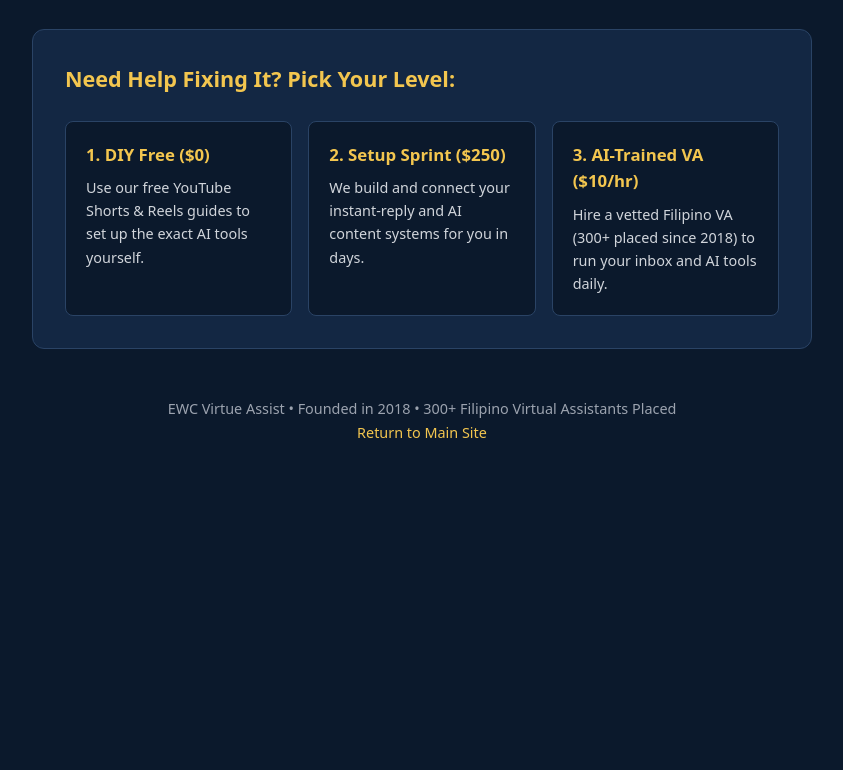
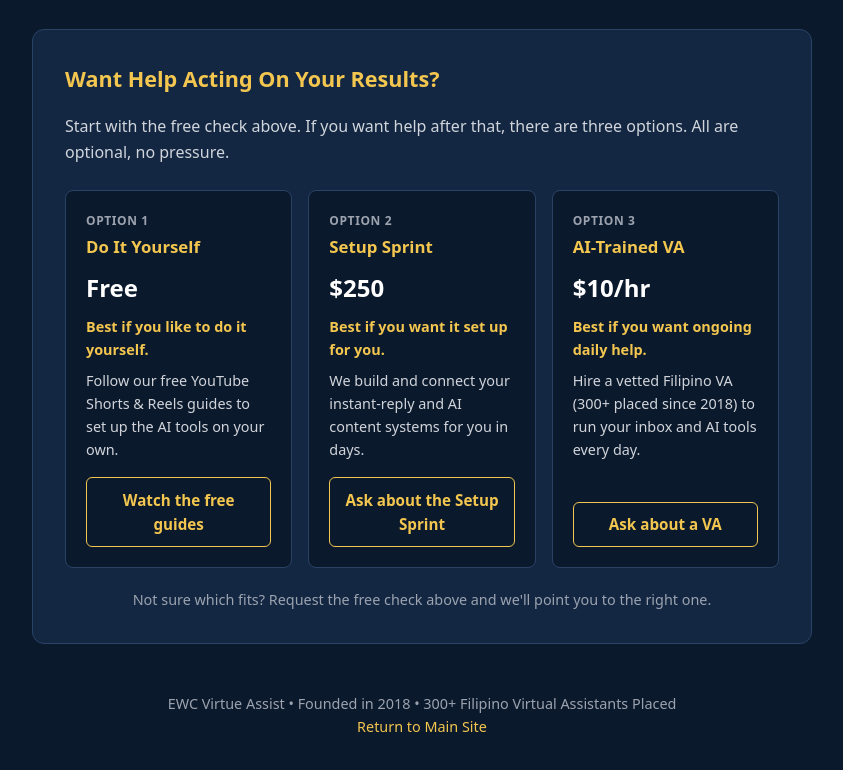
Before and after one commit to ewcvirtueassist/ewc-virtue-assist, a plain HTML site: page audit.html in a window 1280 px wide. Shown: the part 704-1474 px from the top of the page, without its empty margins (218-1061 px from the left). Before the commit the page ends 1196 px from the top, so only its background shows below. Drawn offline with Linux system fonts and the light colour scheme.

Commit message:
Add service tier options for user assistance
Added new tier options for assistance services with descriptions and links.

```diff
--- a/audit.html
+++ b/audit.html
@@ -91,6 +91,57 @@
       color: #f3c64f;
       font-size: 1.05rem;
     }
+    .tier-intro {
+  color: #d1d5db;
+  margin: 0 0 0.5rem 0;
+}
+.tier-box {
+  display: flex;
+  flex-direction: column;
+}
+.tier-step {
+  font-size: 0.75rem;
+  font-weight: 700;
+  letter-spacing: 0.05em;
+  text-transform: uppercase;
+  color: #9ca3af;
+  margin-bottom: 0.25rem;
+}
+.tier-price {
+  font-size: 1.5rem;
+  font-weight: 800;
+  color: #ffffff;
+  margin: 0 0 0.5rem 0;
+}
+.tier-best {
+  font-size: 0.9rem;
+  font-weight: 700;
+  color: #f3c64f;
+  margin: 0 0 0.5rem 0;
+}
+.tier-desc {
+  font-size: 0.9rem;
+  color: #d1d5db;
+  margin: 0 0 1rem 0;
+}
+.tier-link {
+  margin-top: auto;
+  display: block;
+  text-align: center;
+  border: 1px solid #f3c64f;
+  color: #f3c64f;
+  font-weight: 700;
+  font-size: 0.95rem;
+  padding: 0.6rem;
+  border-radius: 6px;
+  text-decoration: none;
+}
+.tier-note {
+  color: #9ca3af;
+  font-size: 0.9rem;
+  margin: 1.25rem 0 0 0;
+  text-align: center;
+}
     .footer {
       text-align: center;
       color: #9ca3af;
@@ -118,21 +169,35 @@
     </div>
 
     <div class="card">
-      <h2>Need Help Fixing It? Pick Your Level:</h2>
+  <h2>Want Help Acting On Your Results?</h2>
+  <p class="tier-intro">Start with the free check above. If you want help after that, there are three options. All are optional, no pressure.</p>
   <div class="tiers">
     <div class="tier-box">
-          <h3>1. DIY Free ($0)</h3>
-          <p style="font-size: 0.9rem; color: #d1d5db; margin: 0;">Use our free YouTube Shorts &amp; Reels guides to set up the exact AI tools yourself.</p>
+      <span class="tier-step">Option 1</span>
+      <h3>Do It Yourself</h3>
+      <p class="tier-price">Free</p>
+      <p class="tier-best">Best if you like to do it yourself.</p>
+      <p class="tier-desc">Follow our free YouTube Shorts &amp; Reels guides to set up the AI tools on your own.</p>
+      <a href="https://www.youtube.com/@BothSidesOfTheHireVA" target="_blank" rel="noopener" class="tier-link">Watch the free guides</a>
     </div>
     <div class="tier-box">
-          <h3>2. Setup Sprint ($250)</h3>
-          <p style="font-size: 0.9rem; color: #d1d5db; margin: 0;">We build and connect your instant-reply and AI content systems for you in days.</p>
+      <span class="tier-step">Option 2</span>
+      <h3>Setup Sprint</h3>
+      <p class="tier-price">$250</p>
+      <p class="tier-best">Best if you want it set up for you.</p>
+      <p class="tier-desc">We build and connect your instant-reply and AI content systems for you in days.</p>
+      <a href="https://forms.gle/Rn8unmw4FkHHxvDv9" target="_blank" rel="noopener" class="tier-link">Ask about the Setup Sprint</a>
     </div>
     <div class="tier-box">
-          <h3>3. AI-Trained VA ($10/hr)</h3>
-          <p style="font-size: 0.9rem; color: #d1d5db; margin: 0;">Hire a vetted Filipino VA (300+ placed since 2018) to run your inbox and AI tools daily.</p>
+      <span class="tier-step">Option 3</span>
+      <h3>AI-Trained VA</h3>
+      <p class="tier-price">$10/hr</p>
+      <p class="tier-best">Best if you want ongoing daily help.</p>
+      <p class="tier-desc">Hire a vetted Filipino VA (300+ placed since 2018) to run your inbox and AI tools every day.</p>
+      <a href="https://forms.gle/Rn8unmw4FkHHxvDv9" target="_blank" rel="noopener" class="tier-link">Ask about a VA</a>
     </div>
   </div>
+  <p class="tier-note">Not sure which fits? Request the free check above and we'll point you to the right one.</p>
 </div>
 
     <div class="footer">
```
Lines whose indentation alone changed are shown as unchanged.
